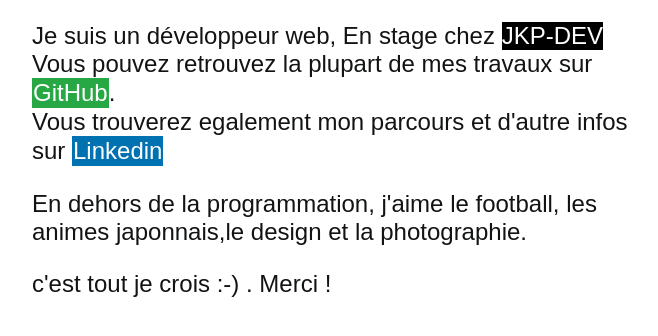
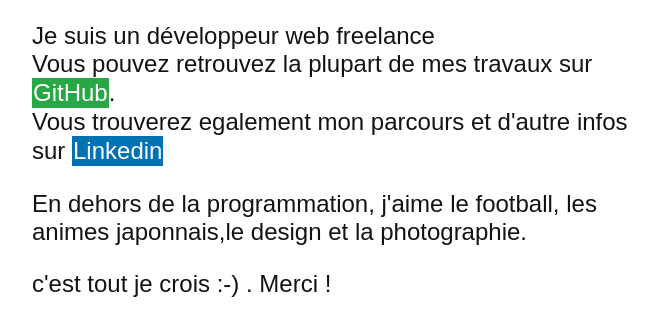
Before and after one commit to madison08/madison08.github.io, a plain HTML site: page index.html in a window 1280 px wide. Shown: the part 242-578 px from the top of the page, without its empty margins (46-704 px from the left). Drawn offline with Linux system fonts and the light colour scheme; a web font is replaced by a local one.

Commit message:
update situation

```diff
--- a/index.html
+++ b/index.html
@@ -75,7 +75,7 @@
 
         <h2>Mon nom est Madison Attobra.</h2>
 
-        <p>Je suis un développeur web, En stage chez <span class="info-work">JKP-DEV</span><br>
+        <p>Je suis un développeur web freelance<br>
         Vous pouvez retrouvez la plupart de mes travaux sur <span class="info-github"> <a target="_blank" href="https://github.com/madison08">GitHub</a></span>. <br>
         Vous trouverez egalement mon parcours et d'autre infos sur <span class="info-linkedin"> <a target="_blank" href="https://www.linkedin.com/in/madison-attobra-178559180">Linkedin</a>
 
```
